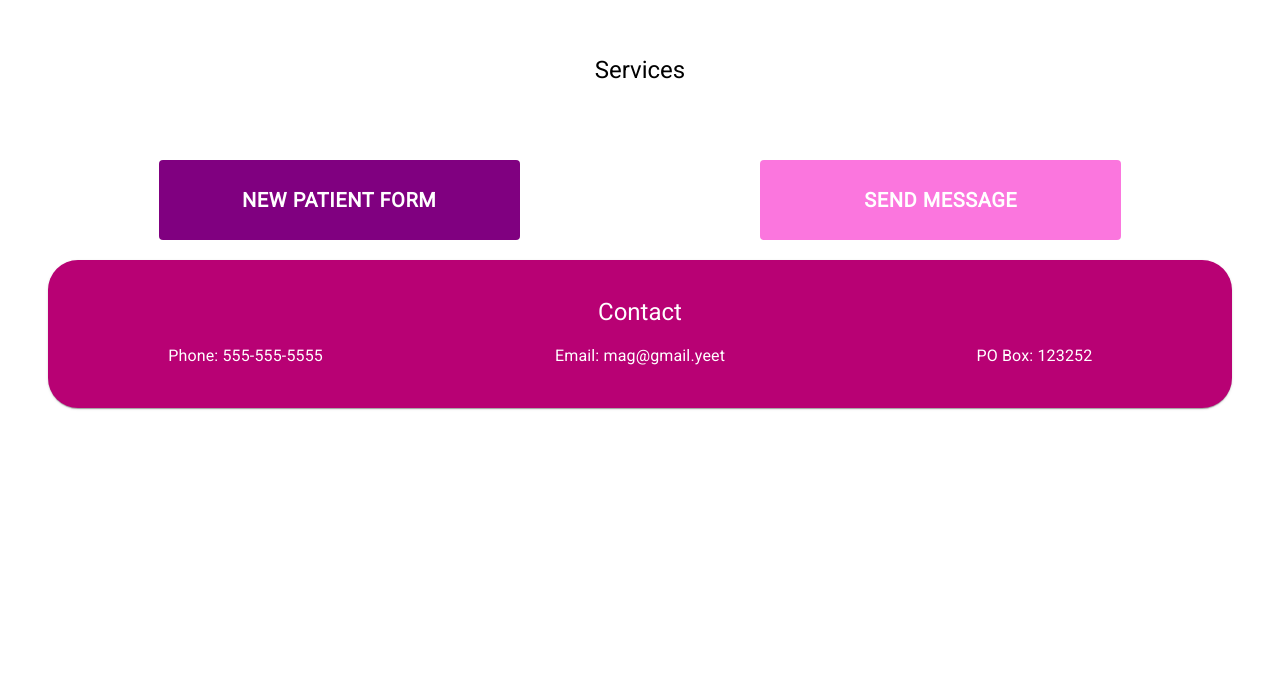
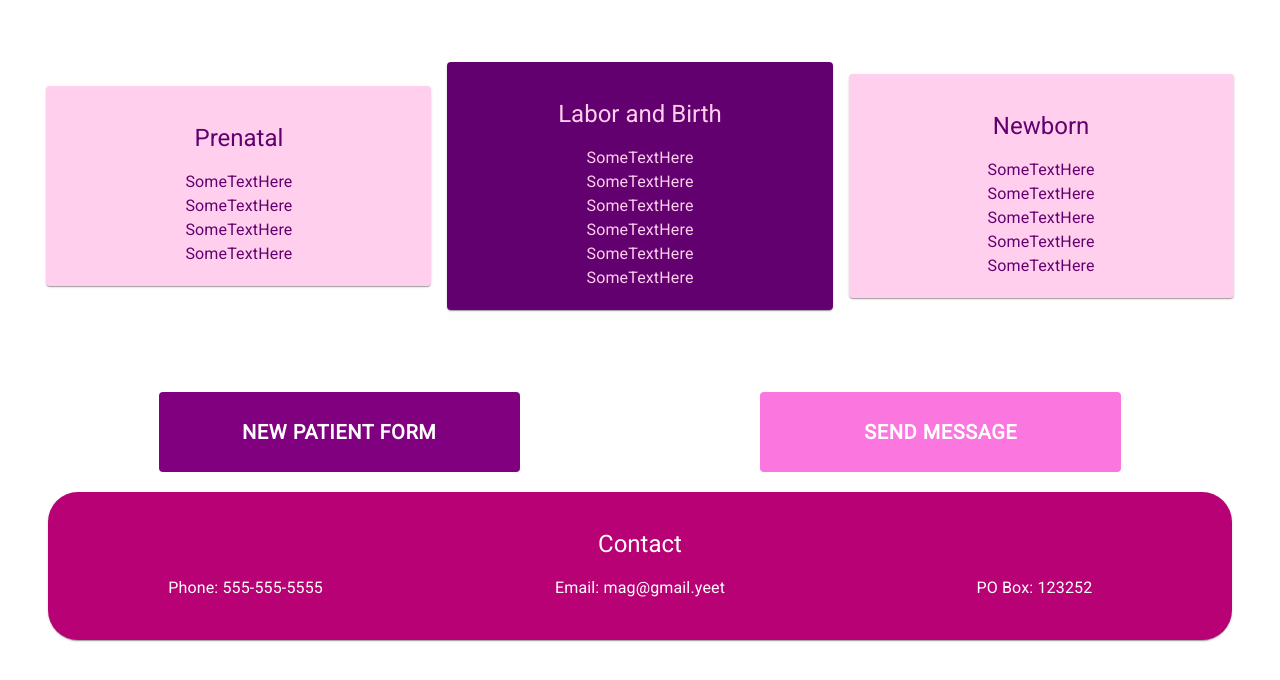
Before and after one commit to magire01/loveyourbirth, a React (Create React App) app: page / in a window 1280 px wide. Shown: the part 2567-3247 px from the top of the page. Before the commit the page ends 3049 px from the top, so only its background shows below. Built offline with nearby package versions, Linux system fonts and the light colour scheme.

Commit message:
Created Services component

```diff
--- a/src/components/Services.js
+++ b/src/components/Services.js
@@ -1,13 +1,69 @@
 import React, { useState } from "react";
-import { Grid, Paper, Button, Drawer, List, ListItem, Typography, IconButton } from "@material-ui/core";
+import { Grid, Paper, Button, Drawer, List, ListItem, Typography, IconButton, Card, CardMedia, CardHeader } from "@material-ui/core";
 
 import '@fontsource/roboto';
 
 const Services = () => {
+
+    const style = {
+        body: {
+
+        },
+        prenatal: {
+            backgroundColor: "#FFCFED",
+            color: "#630070",
+            margin: "2%",
+            padding: "5%"
+        },
+        labor: {
+            backgroundColor: "#630070",
+            color: "#FFCFED",
+            margin: "2%",
+            padding: "5%"
+        },
+        newborn: {
+            backgroundColor: "#FFCFED",
+            color: "#630070",
+            margin:"2%",
+            padding: "5%"
+        }
+    }
+
     return (
-        <>
-            <Typography variant="h5">Services</Typography>
-        </>
+        <Grid container direction="row" alignItems="center" justifyContent="center">
+            <Grid item md="4" xs="12">
+                <Card style={style.prenatal}>
+                    <CardHeader title="Prenatal" />
+                    <Typography>SomeTextHere</Typography>
+                    <Typography>SomeTextHere</Typography>
+                    <Typography>SomeTextHere</Typography>
+                    <Typography>SomeTextHere</Typography>
+                </Card>
+            </Grid>
+            <Grid item md="4" xs="12">
+                <Card style={style.labor}>
+                    <CardHeader title="Labor and Birth" />
+                    <Typography>SomeTextHere</Typography>
+                    <Typography>SomeTextHere</Typography>
+                    <Typography>SomeTextHere</Typography>
+                    <Typography>SomeTextHere</Typography>
+                    <Typography>SomeTextHere</Typography>
+                    <Typography>SomeTextHere</Typography>
+
+                </Card>
+            </Grid>
+            <Grid item md="4" xs="12">
+                <Card style={style.newborn}>
+                    <CardHeader title="Newborn" />
+                    <Typography>SomeTextHere</Typography>
+                    <Typography>SomeTextHere</Typography>
+                    <Typography>SomeTextHere</Typography>
+                    <Typography>SomeTextHere</Typography>
+                    <Typography>SomeTextHere</Typography>
+                </Card>
+            </Grid>
+
+        </Grid>
     )
 }
 
```
